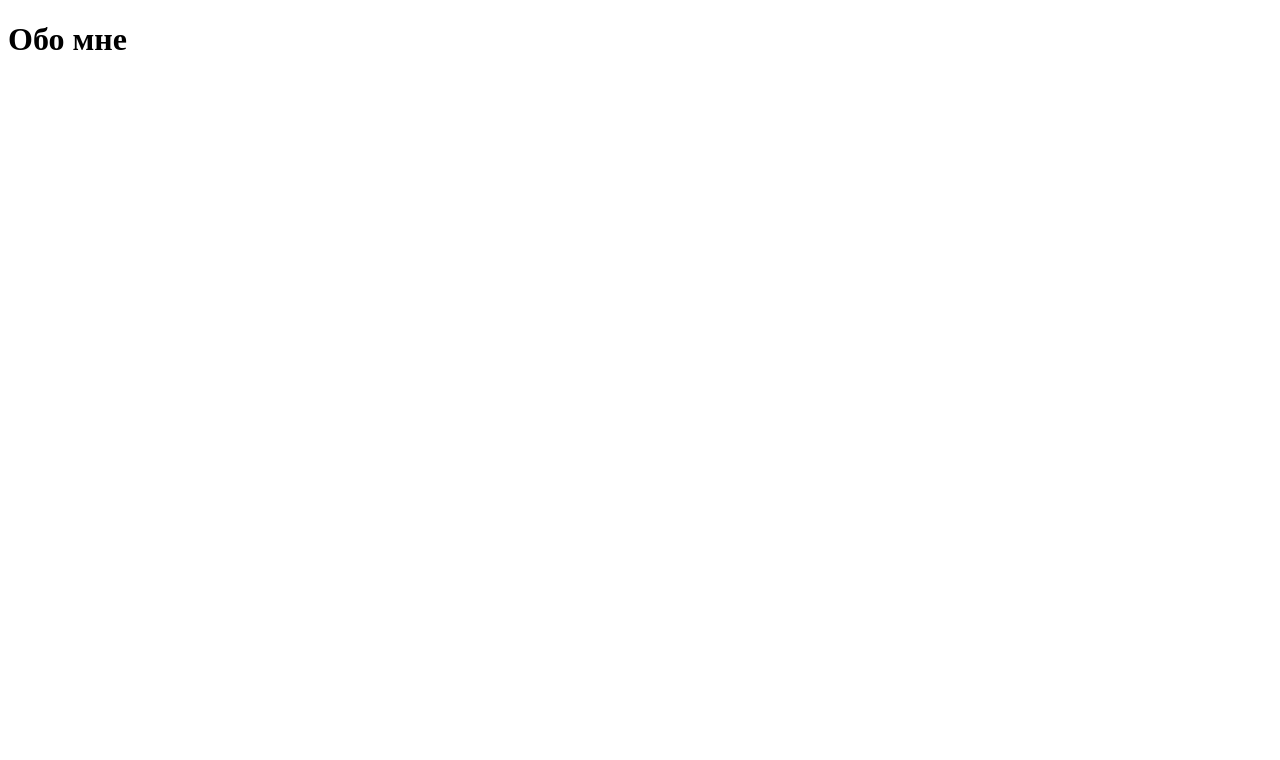
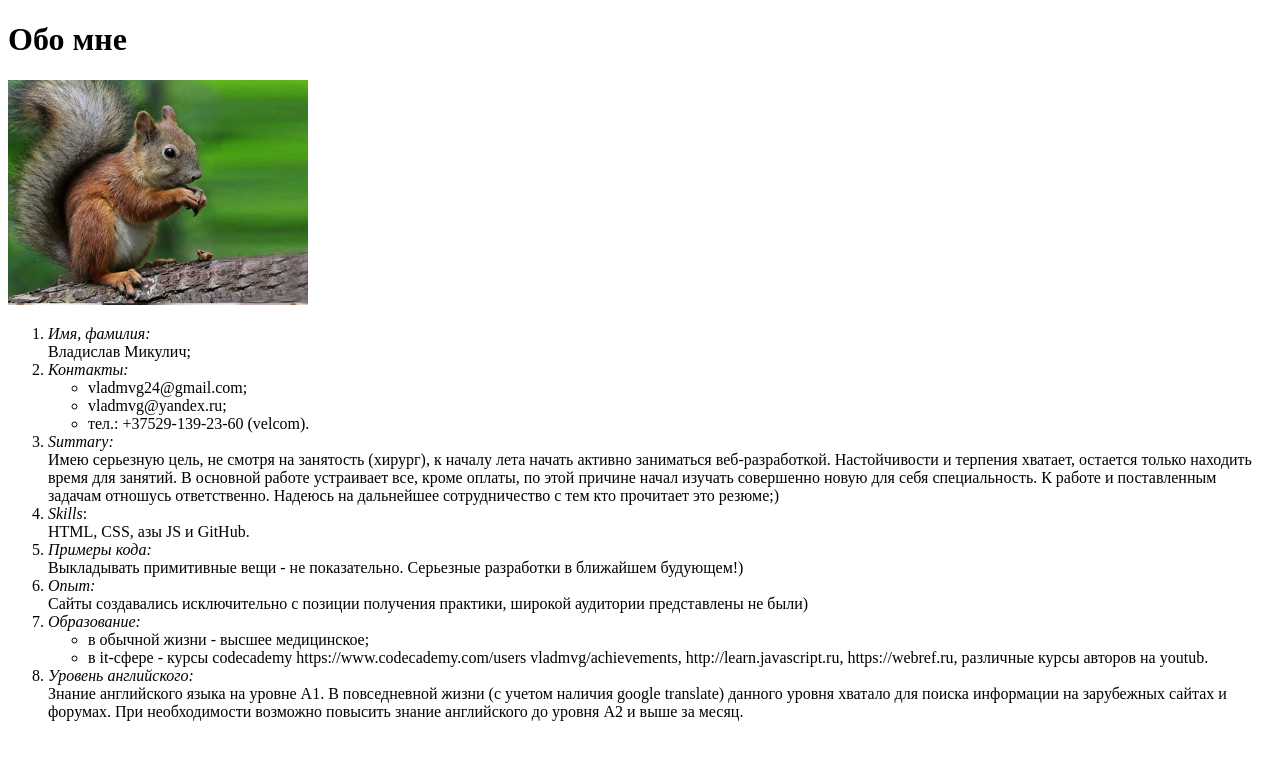
Before and after one commit to Vladmvg/rsschool-2019Q1-cv, a plain HTML site: page index.html in a window 1280 px wide. Drawn offline with Linux system fonts and the light colour scheme.

Commit message:
Add image and text

```diff
--- a/index.html
+++ b/index.html
@@ -9,6 +9,44 @@
   <body>
     <main>
 			<h1>Обо мне</h1>
+			<div class="all-blocks">
+				<div class="logo">
+					<img class="flexible-img" src="squirrel.jpg" alt="Обычная белка">
+				</div>
+				<div class="description">
+					<ol>
+						<li><em>Имя, фамилия:</em><br> Владислав Микулич;</li>
+						<li><em>Контакты:</em>
+							<ul>
+								<li>vladmvg24@gmail.com;</li>
+								<li>vladmvg@yandex.ru;</li>
+								<li>тел.: +37529-139-23-60 (velcom).</li>
+							</ul>
+						</li>
+						<li><em>Summary:</em><br>
+						Имею серьезную цель, не смотря на занятость (хирург), к началу лета начать активно заниматься веб-разработкой. Настойчивости и терпения хватает, остается только находить время для занятий. В основной работе устраивает все, кроме оплаты, по этой причине начал изучать совершенно новую для себя специальность. К работе и поставленным задачам отношусь ответственно. Надеюсь на дальнейшее сотрудничество с тем кто прочитает это резюме;)
+						</li>
+						<li><em>Skills</em>:<br>
+						HTML, CSS, азы JS и GitHub.
+						</li>
+						<li><em>Примеры кода:</em><br>
+						Выкладывать примитивные вещи - не показательно. Серьезные разработки в ближайшем будующем!)
+						</li>
+						<li><em>Опыт:</em><br>
+						Сайты создавались исключительно с позиции получения практики, широкой аудитории представлены не были)
+						</li>
+						<li><em>Образование:</em>
+							<ul>
+								<li>в обычной жизни - высшее медицинское;</li>
+								<li>в it-сфере - курсы codecademy https://www.codecademy.com/users vladmvg/achievements, http://learn.javascript.ru, https://webref.ru, различные курсы авторов на youtub.</li>
+							</ul>
+						</li>
+						<li><em>Уровень английского:</em><br>
+						Знание английского языка на уровне А1. В повседневной жизни (с учетом наличия google translate) данного уровня хватало для поиска информации на зарубежных сайтах и форумах. При необходимости возможно повысить знание английского до уровня А2 и выше за месяц.
+						</li>
+					</ol>
+				</div>
+			</div>
     </main>
   </body>
 </html>
```
